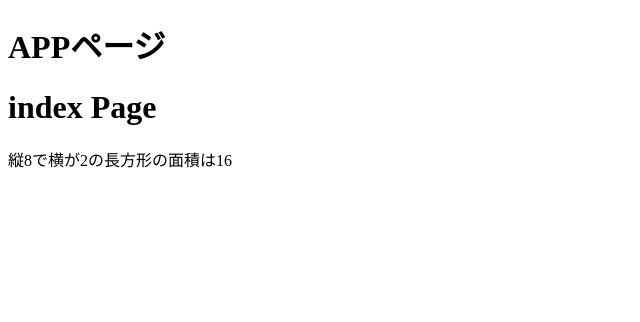
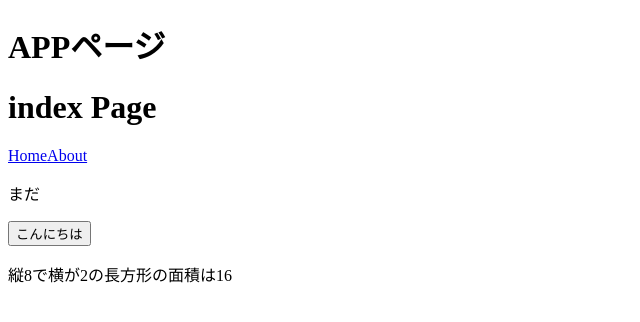
Before and after one commit to mogura7777/nuxt3-demo, a Nuxt app: page / in a window 1280 px wide. Shown: the top 322 px of the page, without its empty margins (0-640 px from the left). Built offline with nearby package versions, Linux system fonts and the light colour scheme.

Commit message:
add：componentsを追加

```diff
--- /dev/null
+++ b/components/mathRandom.vue
@@ -0,0 +1,17 @@
+<!-- @format -->
+<script setup lang="ts">
+const widthInit = Math.round(Math.random() * 10);
+const heightInit = Math.round(Math.random() * 10);
+const width = ref(widthInit);
+const height = ref(heightInit);
+const area = computed((): number => {
+  return width.value * height.value;
+});
+setInterval((): void => {
+  width.value = Math.round(Math.random() * 10);
+  height.value = Math.round(Math.random() * 10);
+}, 1000);
+</script>
+<template>
+  <p>縦{{ height }}で横が{{ width }}の長方形の面積は{{ area }}</p>
+</template>
--- /dev/null
+++ b/components/navBar.vue
@@ -0,0 +1,8 @@
+<!-- @format -->
+
+<template>
+  <nav>
+    <a href="/">Home</a>
+    <a href="/about">About</a>
+  </nav>
+</template>
--- /dev/null
+++ b/components/sfcMethod.vue
@@ -0,0 +1,15 @@
+<!-- @format -->
+
+<script setup lang="ts">
+const msg = ref("まだ");
+const onButtonClick = (label: string, event: Event): void => {
+  const target = event.target as HTMLButtonElement;
+  const text = target.innerText;
+  msg.value = `${label}と${text}`;
+};
+</script>
+
+<template>
+  <p>{{ msg }}</p>
+  <button v-on:click="onButtonClick('Hello', $event)">こんにちは</button>
+</template>
--- a/pages/index.vue
+++ b/pages/index.vue
@@ -1,18 +1,8 @@
 <!-- @format -->
-<script setup lang="ts">
-const widthInit = Math.round(Math.random() * 10);
-const heightInit = Math.round(Math.random() * 10);
-const width = ref(widthInit);
-const height = ref(heightInit);
-const area = computed((): number => {
-  return width.value * height.value;
-});
-setInterval((): void => {
-  width.value = Math.round(Math.random() * 10);
-  height.value = Math.round(Math.random() * 10);
-}, 1000);
-</script>
+
 <template>
   <h1>index Page</h1>
-  <p>縦{{ height }}で横が{{ width }}の長方形の面積は{{ area }}</p>
+  <navBar />
+  <sfcMethod />
+  <mathRandom />
 </template>
```
